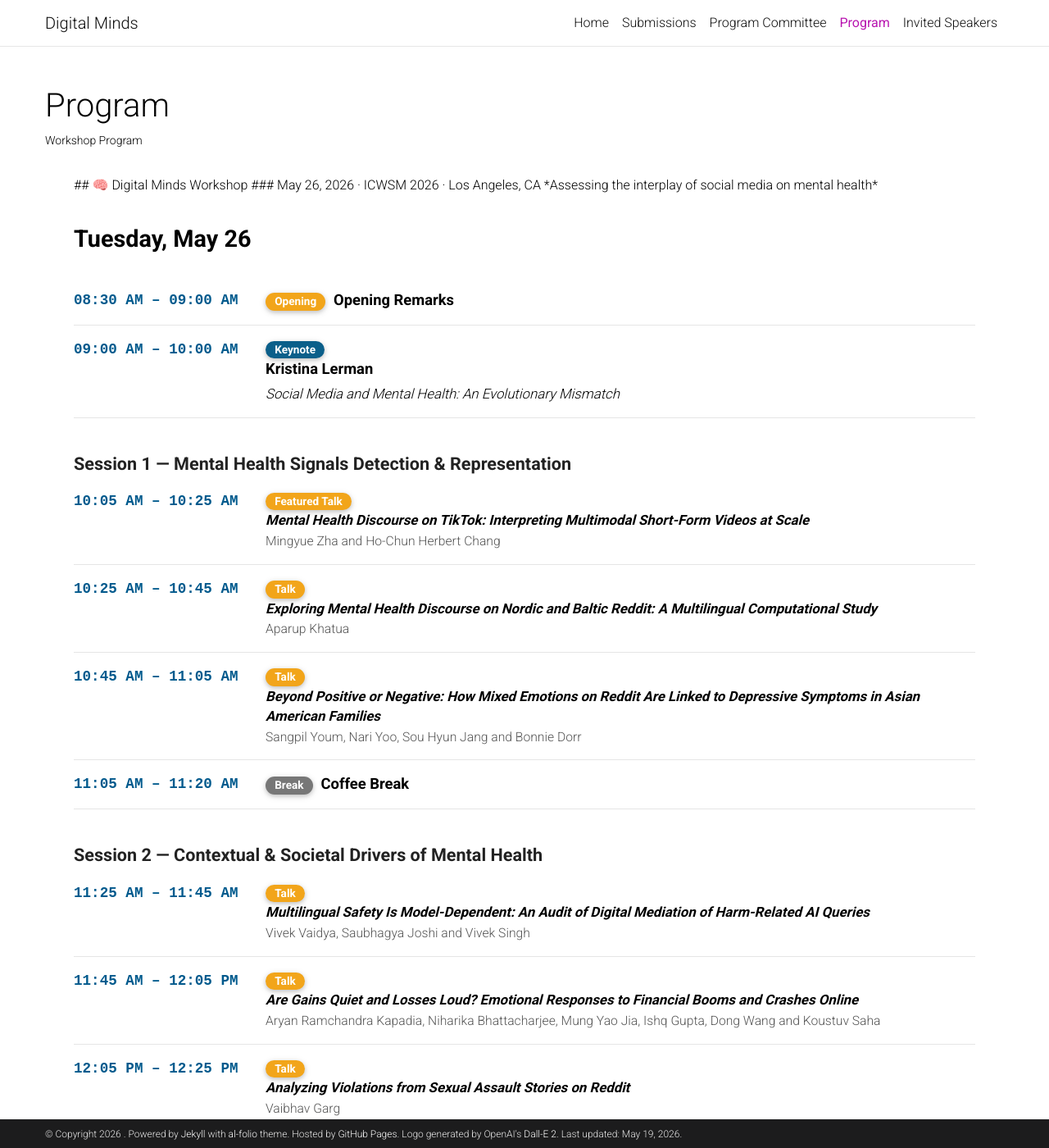
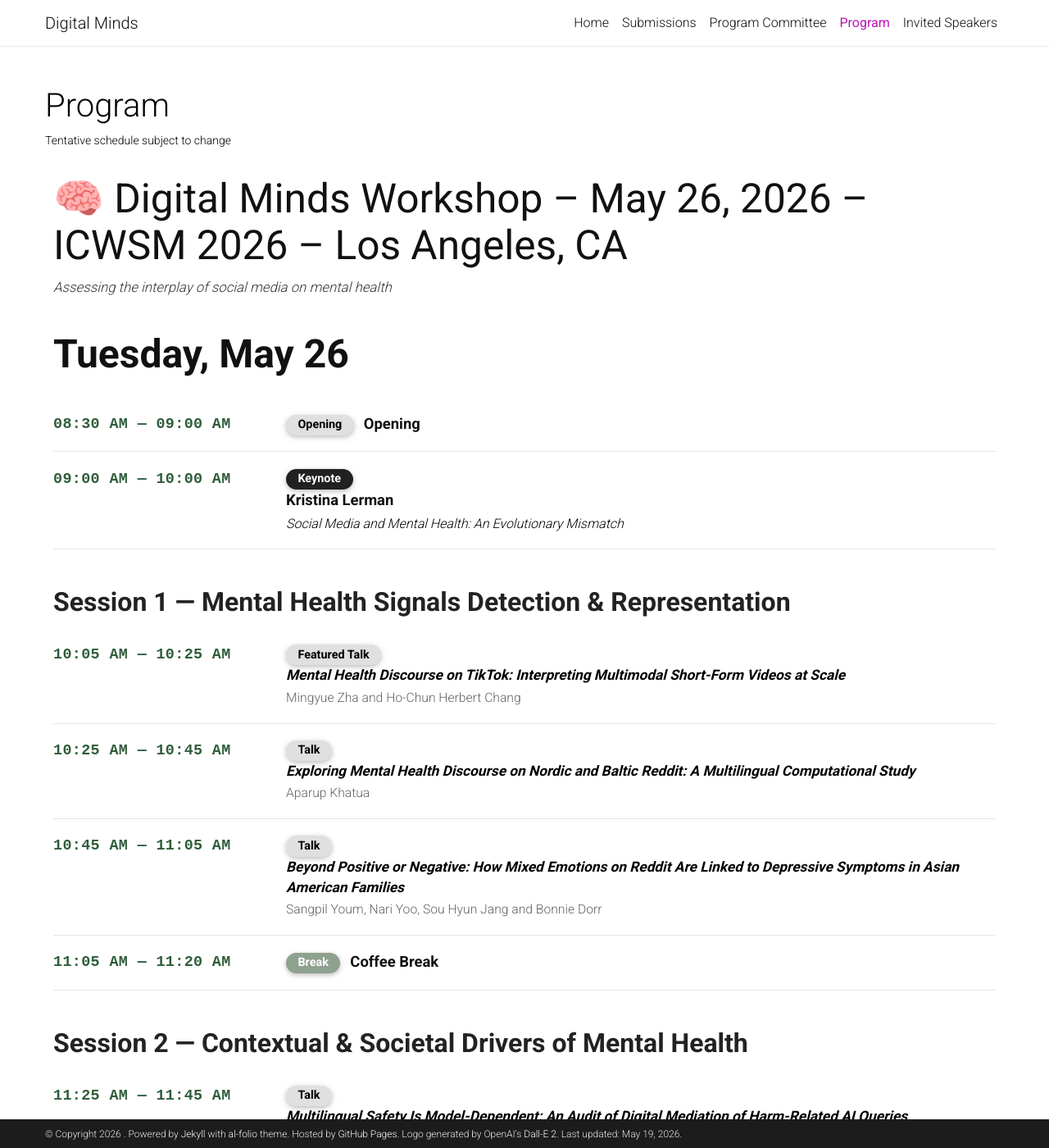
Before and after one commit to DMWorkshop/dmworkshop.github.io, a Jekyll site: the page built from _pages/Schedule.md, in a window 1280 px wide and 1400 px high. Shown: the whole window at 82% size. Built offline with Jekyll 4.4.1, drawn with Linux system fonts in a browser that asks for light colours; a style sheet for code colours, icons or effects is not loaded; some of the changed text lies outside the part shown.

Commit message:
program updated

```diff
--- a/_pages/Schedule.md
+++ b/_pages/Schedule.md
@@ -2,130 +2,149 @@
 layout: page
 permalink: /schedule/
 title: Program
-description: Workshop Program
+description: Tentative schedule subject to change
 nav: true
 nav_order: 4
 ---
 
 <style>
+:root {
+  --dm-dark-green: #2f5d3a;
+  --dm-light-green: #dce8df;
+  --dm-text: #222222;
+  --dm-muted: #5f6663;
+  --dm-border: #e5e5e5;
+}
+
 .schedule-page {
-  max-width: 1100px;
+  max-width: 1150px;
   margin: 0 auto;
 }
 
 .schedule-header {
-  margin-bottom: 2rem;
+  margin: 0 0 2.5rem 0;
 }
 
-.schedule-header h2 {
-  font-size: 2rem;
-  font-weight: 800;
-  margin-bottom: 0.25rem;
+.schedule-main-title {
+  font-size: 3.1rem;
+  line-height: 1.15;
+  font-weight: 400;
+  color: #111;
+  margin: 0 0 0.6rem 0;
 }
 
-.schedule-header p {
-  font-size: 1.1rem;
-  color: #555;
+.schedule-main-subtitle {
+  font-size: 1.05rem;
+  font-style: italic;
+  color: #333;
+  margin: 0;
 }
 
 .schedule-day {
-  font-size: 1.8rem;
+  font-size: 3rem;
   font-weight: 800;
-  margin: 2rem 0 1.5rem 0;
+  color: #111;
+  margin: 2.5rem 0 1.5rem 0;
 }
 
 .schedule-block {
   display: grid;
-  grid-template-columns: 210px 1fr;
+  grid-template-columns: 260px 1fr;
   gap: 1.5rem;
-  padding: 1rem 0;
-  border-bottom: 1px solid #e5e5e5;
+  padding: 1.2rem 0;
+  border-bottom: 1px solid var(--dm-border);
   align-items: start;
 }
 
 .schedule-time {
   font-family: monospace;
-  font-size: 1.1rem;
+  font-size: 1.15rem;
   font-weight: 800;
-  color: #005a8d;
+  color: var(--dm-dark-green);
   white-space: nowrap;
+  letter-spacing: 0.02em;
 }
 
 .schedule-content {
   font-size: 1.05rem;
   line-height: 1.45;
+  color: var(--dm-text);
 }
 
 .schedule-title {
+  font-size: 1.15rem;
   font-weight: 800;
-  font-size: 1.15rem;
-  margin-bottom: 0.25rem;
+  color: #111;
+  margin: 0 0 0.2rem 0;
 }
 
 .schedule-paper {
+  font-size: 1.08rem;
   font-weight: 700;
-  color: #111;
+  margin: 0;
+}
+
+.schedule-paper em {
+  font-style: italic;
 }
 
 .schedule-authors {
-  color: #555;
+  color: var(--dm-muted);
   font-size: 0.98rem;
-  margin-top: 0.15rem;
+  margin-top: 0.2rem;
 }
 
-.schedule-subtitle {
-  color: #555;
-  margin-top: 0.25rem;
+.schedule-talk-subtitle {
+  margin-top: 0.2rem;
+  font-size: 1rem;
+  color: #333;
+}
+
+.session-heading {
+  font-size: 2rem;
+  font-weight: 800;
+  color: #222;
+  margin: 2.8rem 0 0.8rem 0;
 }
 
 .badge {
   display: inline-block;
-  padding: 0.25rem 0.7rem;
+  padding: 0.34rem 0.9rem;
   border-radius: 999px;
-  font-size: 0.85rem;
+  font-size: 0.9rem;
   font-weight: 800;
-  color: white;
-  margin-right: 0.35rem;
+  line-height: 1;
+  margin-right: 0.5rem;
+  vertical-align: middle;
 }
 
-.badge-keynote {
-  background-color: #0b5f8a;
+.badge-dark {
+  background: var(--dm-dark-green);
+  color: #fff;
 }
 
-.badge-session {
-  background-color: #f2a51a;
-}
-
-.badge-featured {
-  background-color: #f2a51a;
-  color: #111;
+.badge-light {
+  background: var(--dm-light-green);
+  color: var(--dm-dark-green);
 }
 
 .badge-break {
-  background-color: #777;
+  background: #8fa18f;
+  color: #fff;
 }
 
-.badge-discussion {
-  background-color: #6b4c9a;
-}
+@media (max-width: 800px) {
+  .schedule-main-title {
+    font-size: 2.1rem;
+  }
 
-.session-heading {
-  margin-top: 2rem;
-  padding-top: 0.5rem;
-  font-size: 1.35rem;
-  font-weight: 800;
-  color: #222;
-}
+  .schedule-day {
+    font-size: 2.2rem;
+  }
 
-.session-description {
-  color: #555;
-  margin-bottom: 0.75rem;
-}
-
-@media (max-width: 700px) {
   .schedule-block {
     grid-template-columns: 1fr;
-    gap: 0.25rem;
+    gap: 0.5rem;
   }
 
   .schedule-time {
@@ -136,169 +155,165 @@ nav_order: 4
 
 <div class="schedule-page">
 
-<div class="schedule-header">
+  <div class="schedule-header">
+    <h1 class="schedule-main-title">🧠 Digital Minds Workshop – May 26, 2026 – ICWSM 2026 – Los Angeles, CA</h1>
+    <p class="schedule-main-subtitle">Assessing the interplay of social media on mental health</p>
+  </div>
 
-## 🧠 Digital Minds Workshop
-### May 26, 2026 · ICWSM 2026 · Los Angeles, CA
+  <h2 class="schedule-day">Tuesday, May 26</h2>
 
-*Assessing the interplay of social media on mental health*
+  <div class="schedule-block">
+    <div class="schedule-time">08:30 AM — 09:00 AM</div>
+    <div class="schedule-content">
+      <span class="badge badge-light">Opening</span>
+      <span class="schedule-title">Opening</span>
+    </div>
+  </div>
+
+  <div class="schedule-block">
+    <div class="schedule-time">09:00 AM — 10:00 AM</div>
+    <div class="schedule-content">
+      <span class="badge badge-dark">Keynote</span>
+      <div class="schedule-title">Kristina Lerman</div>
+      <div class="schedule-talk-subtitle"><em>Social Media and Mental Health: An Evolutionary Mismatch</em></div>
+    </div>
+  </div>
+
+  <h3 class="session-heading">Session 1 — Mental Health Signals Detection &amp; Representation</h3>
+
+  <div class="schedule-block">
+    <div class="schedule-time">10:05 AM — 10:25 AM</div>
+    <div class="schedule-content">
+      <span class="badge badge-light">Featured Talk</span>
+      <div class="schedule-paper"><em>Mental Health Discourse on TikTok: Interpreting Multimodal Short-Form Videos at Scale</em></div>
+      <div class="schedule-authors">Mingyue Zha and Ho-Chun Herbert Chang</div>
+    </div>
+  </div>
+
+  <div class="schedule-block">
+    <div class="schedule-time">10:25 AM — 10:45 AM</div>
+    <div class="schedule-content">
+      <span class="badge badge-light">Talk</span>
+      <div class="schedule-paper"><em>Exploring Mental Health Discourse on Nordic and Baltic Reddit: A Multilingual Computational Study</em></div>
+      <div class="schedule-authors">Aparup Khatua</div>
+    </div>
+  </div>
+
+  <div class="schedule-block">
+    <div class="schedule-time">10:45 AM — 11:05 AM</div>
+    <div class="schedule-content">
+      <span class="badge badge-light">Talk</span>
+      <div class="schedule-paper"><em>Beyond Positive or Negative: How Mixed Emotions on Reddit Are Linked to Depressive Symptoms in Asian American Families</em></div>
+      <div class="schedule-authors">Sangpil Youm, Nari Yoo, Sou Hyun Jang and Bonnie Dorr</div>
+    </div>
+  </div>
+
+  <div class="schedule-block">
+    <div class="schedule-time">11:05 AM — 11:20 AM</div>
+    <div class="schedule-content">
+      <span class="badge badge-break">Break</span>
+      <span class="schedule-title">Coffee Break</span>
+    </div>
+  </div>
+
+  <h3 class="session-heading">Session 2 — Contextual &amp; Societal Drivers of Mental Health</h3>
+
+  <div class="schedule-block">
+    <div class="schedule-time">11:25 AM — 11:45 AM</div>
+    <div class="schedule-content">
+      <span class="badge badge-light">Talk</span>
+      <div class="schedule-paper"><em>Multilingual Safety Is Model-Dependent: An Audit of Digital Mediation of Harm-Related AI Queries</em></div>
+      <div class="schedule-authors">Vivek Vaidya, Saubhagya Joshi and Vivek Singh</div>
+    </div>
+  </div>
+
+  <div class="schedule-block">
+    <div class="schedule-time">11:45 AM — 12:05 PM</div>
+    <div class="schedule-content">
+      <span class="badge badge-light">Talk</span>
+      <div class="schedule-paper"><em>Are Gains Quiet and Losses Loud? Emotional Responses to Financial Booms and Crashes Online</em></div>
+      <div class="schedule-authors">Aryan Ramchandra Kapadia, Niharika Bhattacharjee, Mung Yao Jia, Ishq Gupta, Dong Wang and Koustuv Saha</div>
+    </div>
+  </div>
+
+  <div class="schedule-block">
+    <div class="schedule-time">12:05 PM — 12:25 PM</div>
+    <div class="schedule-content">
+      <span class="badge badge-light">Talk</span>
+      <div class="schedule-paper"><em>Analyzing Violations from Sexual Assault Stories on Reddit</em></div>
+      <div class="schedule-authors">Vaibhav Garg</div>
+    </div>
+  </div>
+
+  <div class="schedule-block">
+    <div class="schedule-time">12:30 PM — 01:30 PM</div>
+    <div class="schedule-content">
+      <span class="badge badge-break">Break</span>
+      <span class="schedule-title">Lunch Break</span>
+    </div>
+  </div>
+
+  <div class="schedule-block">
+    <div class="schedule-time">01:45 PM — 02:45 PM</div>
+    <div class="schedule-content">
+      <span class="badge badge-dark">Keynote</span>
+      <div class="schedule-title">Koustuv Saha</div>
+      <div class="schedule-talk-subtitle"><em>AI, Social Media, and the Future of Wellbeing: Promises and Perils</em></div>
+    </div>
+  </div>
+
+  <h3 class="session-heading">Session 3 — Artificial Intelligence &amp; Mental Health</h3>
+
+  <div class="schedule-block">
+    <div class="schedule-time">02:50 PM — 03:10 PM</div>
+    <div class="schedule-content">
+      <span class="badge badge-light">Featured Talk</span>
+      <div class="schedule-paper"><em>Paired-Agent Auditing and Refinement of AI Mental Health Support</em></div>
+      <div class="schedule-authors">Jiwon Kim, Violeta Rodriguez, Dong Whi Yoo, Eshwar Chandrasekharan and Koustuv Saha</div>
+    </div>
+  </div>
+
+  <div class="schedule-block">
+    <div class="schedule-time">03:10 PM — 03:30 PM</div>
+    <div class="schedule-content">
+      <span class="badge badge-light">Featured Talk</span>
+      <div class="schedule-paper"><em>The Gravity Well: Return-Cost Asymmetry and Hubness in Mental Health Recommender Systems</em></div>
+      <div class="schedule-authors">Om Kotadia</div>
+    </div>
+  </div>
+
+  <div class="schedule-block">
+    <div class="schedule-time">03:30 PM — 03:50 PM</div>
+    <div class="schedule-content">
+      <span class="badge badge-light">Talk</span>
+      <div class="schedule-paper"><em>AI Content Moderation in Therapy Conversations</em></div>
+      <div class="schedule-authors">Jiwon Kim, Claire Wang, Taeung Yoon, Sabelle Huang and Koustuv Saha</div>
+    </div>
+  </div>
+
+  <div class="schedule-block">
+    <div class="schedule-time">03:50 PM — 04:10 PM</div>
+    <div class="schedule-content">
+      <span class="badge badge-light">Talk</span>
+      <div class="schedule-paper"><em>A Responsible LLM-RAG Social-Semantic Knowledge Graph Framework for Monitoring Youth Wellness and Vulnerabilities Across Multimodal Social Platforms</em></div>
+      <div class="schedule-authors">Cameron Hajaliloo, Antonio Coelho, Lanyu Shang and Junyuan Lin</div>
+    </div>
+  </div>
+
+  <div class="schedule-block">
+    <div class="schedule-time">04:20 PM — 04:50 PM</div>
+    <div class="schedule-content">
+      <span class="badge badge-dark">Discussion</span>
+      <span class="schedule-title">Discussion</span>
+    </div>
+  </div>
+
+  <div class="schedule-block">
+    <div class="schedule-time">04:50 PM — 05:00 PM</div>
+    <div class="schedule-content">
+      <span class="badge badge-dark">Closing</span>
+      <span class="schedule-title">Closing Remarks</span>
+    </div>
+  </div>
 
 </div>
-
-<div class="schedule-day">Tuesday, May 26</div>
-
-<div class="schedule-block">
-  <div class="schedule-time">08:30 AM – 09:00 AM</div>
-  <div class="schedule-content">
-    <span class="badge badge-session">Opening</span>
-    <span class="schedule-title">Opening Remarks</span>
-  </div>
-</div>
-
-<div class="schedule-block">
-  <div class="schedule-time">09:00 AM – 10:00 AM</div>
-  <div class="schedule-content">
-    <span class="badge badge-keynote">Keynote</span>
-    <div class="schedule-title">Kristina Lerman</div>
-    <div><em>Social Media and Mental Health: An Evolutionary Mismatch</em></div>
-  </div>
-</div>
-
-<div class="session-heading">Session 1 — Mental Health Signals Detection & Representation</div>
-
-<div class="schedule-block">
-  <div class="schedule-time">10:05 AM – 10:25 AM</div>
-  <div class="schedule-content">
-    <span class="badge badge-featured">Featured Talk</span>
-    <div class="schedule-paper"><em>Mental Health Discourse on TikTok: Interpreting Multimodal Short-Form Videos at Scale</em></div>
-    <div class="schedule-authors">Mingyue Zha and Ho-Chun Herbert Chang</div>
-  </div>
-</div>
-
-<div class="schedule-block">
-  <div class="schedule-time">10:25 AM – 10:45 AM</div>
-  <div class="schedule-content">
-    <span class="badge badge-session">Talk</span>
-    <div class="schedule-paper"><em>Exploring Mental Health Discourse on Nordic and Baltic Reddit: A Multilingual Computational Study</em></div>
-    <div class="schedule-authors">Aparup Khatua</div>
-  </div>
-</div>
-
-<div class="schedule-block">
-  <div class="schedule-time">10:45 AM – 11:05 AM</div>
-  <div class="schedule-content">
-    <span class="badge badge-session">Talk</span>
-    <div class="schedule-paper"><em>Beyond Positive or Negative: How Mixed Emotions on Reddit Are Linked to Depressive Symptoms in Asian American Families</em></div>
-    <div class="schedule-authors">Sangpil Youm, Nari Yoo, Sou Hyun Jang and Bonnie Dorr</div>
-  </div>
-</div>
-
-<div class="schedule-block">
-  <div class="schedule-time">11:05 AM – 11:20 AM</div>
-  <div class="schedule-content">
-    <span class="badge badge-break">Break</span>
-    <span class="schedule-title">Coffee Break</span>
-  </div>
-</div>
-
-<div class="session-heading">Session 2 — Contextual & Societal Drivers of Mental Health</div>
-
-<div class="schedule-block">
-  <div class="schedule-time">11:25 AM – 11:45 AM</div>
-  <div class="schedule-content">
-    <span class="badge badge-session">Talk</span>
-    <div class="schedule-paper"><em>Multilingual Safety Is Model-Dependent: An Audit of Digital Mediation of Harm-Related AI Queries</em></div>
-    <div class="schedule-authors">Vivek Vaidya, Saubhagya Joshi and Vivek Singh</div>
-  </div>
-</div>
-
-<div class="schedule-block">
-  <div class="schedule-time">11:45 AM – 12:05 PM</div>
-  <div class="schedule-content">
-    <span class="badge badge-session">Talk</span>
-    <div class="schedule-paper"><em>Are Gains Quiet and Losses Loud? Emotional Responses to Financial Booms and Crashes Online</em></div>
-    <div class="schedule-authors">Aryan Ramchandra Kapadia, Niharika Bhattacharjee, Mung Yao Jia, Ishq Gupta, Dong Wang and Koustuv Saha</div>
-  </div>
-</div>
-
-<div class="schedule-block">
-  <div class="schedule-time">12:05 PM – 12:25 PM</div>
-  <div class="schedule-content">
-    <span class="badge badge-session">Talk</span>
-    <div class="schedule-paper"><em>Analyzing Violations from Sexual Assault Stories on Reddit</em></div>
-    <div class="schedule-authors">Vaibhav Garg</div>
-  </div>
-</div>
-
-<div class="schedule-block">
-  <div class="schedule-time">12:30 PM – 01:30 PM</div>
-  <div class="schedule-content">
-    <span class="badge badge-break">Break</span>
-    <span class="schedule-title">Lunch Break</span>
-  </div>
-</div>
-
-<div class="schedule-block">
-  <div class="schedule-time">01:45 PM – 02:45 PM</div>
-  <div class="schedule-content">
-    <span class="badge badge-keynote">Keynote</span>
-    <div class="schedule-title">Koustuv Saha</div>
-    <div><em>AI, Social Media, and the Future of Wellbeing: Promises and Perils</em></div>
-  </div>
-</div>
-
-<div class="session-heading">Session 3 — Artificial Intelligence & Mental Health</div>
-
-<div class="schedule-block">
-  <div class="schedule-time">02:50 PM – 03:10 PM</div>
-  <div class="schedule-content">
-    <span class="badge badge-featured">Featured Talk</span>
-    <div class="schedule-paper"><em>Paired-Agent Auditing and Refinement of AI Mental Health Support</em></div>
-    <div class="schedule-authors">Jiwon Kim, Violeta Rodriguez, Dong Whi Yoo, Eshwar Chandrasekharan and Koustuv Saha</div>
-  </div>
-</div>
-
-<div class="schedule-block">
-  <div class="schedule-time">03:10 PM – 03:30 PM</div>
-  <div class="schedule-content">
-    <span class="badge badge-featured">Featured Talk</span>
-    <div class="schedule-paper"><em>The Gravity Well: Return-Cost Asymmetry and Hubness in Mental Health Recommender Systems</em></div>
-    <div class="schedule-authors">Om Kotadia</div>
-  </div>
-</div>
-
-<div class="schedule-block">
-  <div class="schedule-time">03:30 PM – 03:50 PM</div>
-  <div class="schedule-content">
-    <span class="badge badge-session">Talk</span>
-    <div class="schedule-paper"><em>AI Content Moderation in Therapy Conversations</em></div>
-    <div class="schedule-authors">Jiwon Kim, Claire Wang, Taeung Yoon, Sabelle Huang and Koustuv Saha</div>
-  </div>
-</div>
-
-<div class="schedule-block">
-  <div class="schedule-time">03:50 PM – 04:10 PM</div>
-  <div class="schedule-content">
-    <span class="badge badge-session">Talk</span>
-    <div class="schedule-paper"><em>A Responsible LLM-RAG Social-Semantic Knowledge Graph Framework for Monitoring Youth Wellness and Vulnerabilities Across Multimodal Social Platforms</em></div>
-    <div class="schedule-authors">Cameron Hajaliloo, Antonio Coelho, Lanyu Shang and Junyuan Lin</div>
-  </div>
-</div>
-
-<div class="schedule-block">
-  <div class="schedule-time">04:20 PM – 04:50 PM</div>
-  <div class="schedule-content">
-    <span class="badge badge-discussion">Discussion</span>
-    <span class="schedule-title">Roundtable Discussion</span>
-  </div>
-</div>
-
-<div class="schedule-block">
-  <div class="schedule-time">04:50 PM – 05:00 PM</div>
-  <div class="schedule-content">
-    <span class="badge badge-session">Closing</span>
-    <span class="schedule-title">Closing Remarks</span>
-  </div>
-</div>
-
-</div>
```
